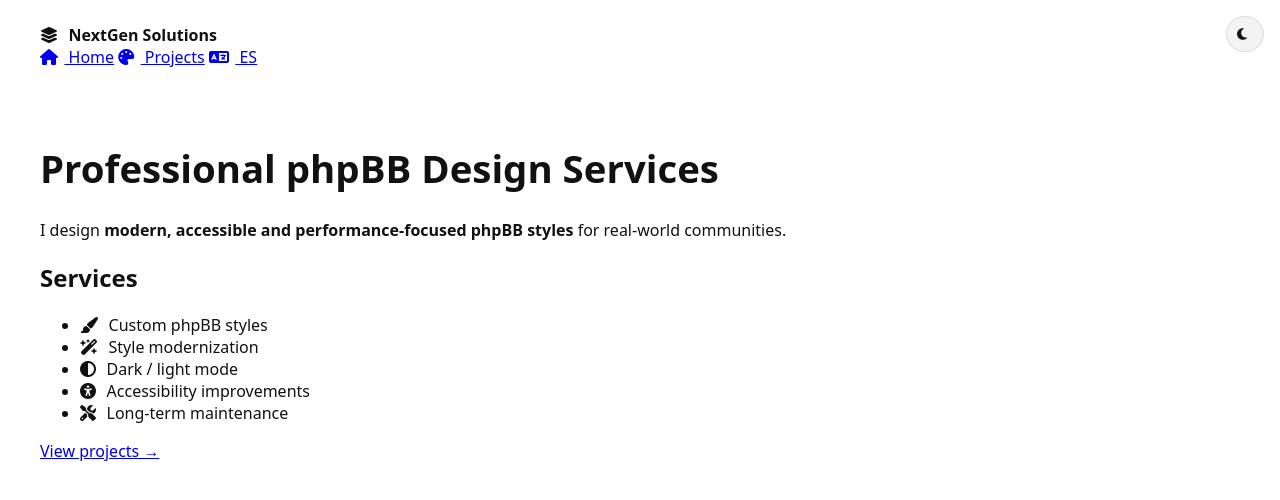
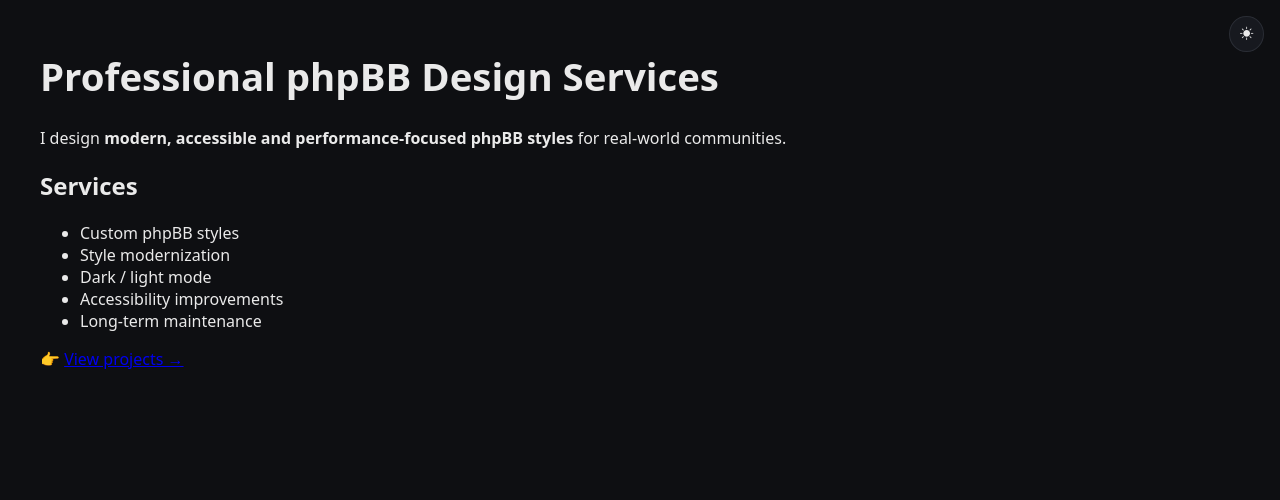
Before and after one commit to nextgen-solutions-gt/nextgen-solutions-gt.github.io, a Jekyll site: the page built from en/index.md, in a window 1280 px wide. Shown: the top 500 px of the page. Built offline with Jekyll 4.4.1, drawn with Linux system fonts in a browser that asks for light colours.

Commit message:
Revert "More improvements on the layout"
This reverts commit bc2b1be9559fbf7e7549f44d1feb4ffdd5e79964.

```diff
--- a/_layouts/default.html
+++ b/_layouts/default.html
@@ -4,38 +4,13 @@
   <meta charset="utf-8">
   <title>{{ page.title }}</title>
   <link rel="stylesheet" href="/assets/css/style.css">
-<link
-  rel="stylesheet"
-  href="https://cdnjs.cloudflare.com/ajax/libs/font-awesome/6.5.1/css/all.min.css"
-  integrity="sha512-DTOQO9RWCH3ppGqcWaEA1BIZOC6xxalwEsw9c2QQeAIftl+Vegovlnee1c9QX4TctnWMn13TZye+giMm8e2LwA=="
-  crossorigin="anonymous"
-  referrerpolicy="no-referrer"
-/>
+  <link rel="stylesheet" href="https://cdn.jsdelivr.net/npm/bootstrap-icons@1.11.3/font/bootstrap-icons.css">
+
 </head>
 <body>
-<header class="container header">
-  <strong>
-    <i class="fa-solid fa-layer-group"></i>
-    NextGen Solutions
-  </strong>
-
-  <nav>
-    {% if page.lang == "en" %}
-      <a href="/en/"><i class="fa-solid fa-house"></i> Home</a>
-      <a href="/projects/"><i class="fa-solid fa-palette"></i> Projects</a>
-      <a href="/es/"><i class="fa-solid fa-language"></i> ES</a>
-    {% else %}
-      <a href="/es/"><i class="fa-solid fa-house"></i> Inicio</a>
-      <a href="/projects/"><i class="fa-solid fa-palette"></i> Diseños</a>
-      <a href="/en/"><i class="fa-solid fa-language"></i> EN</a>
-    {% endif %}
-  </nav>
-
-  <button id="theme-toggle" aria-label="Toggle color mode">
-    <i class="fa-solid fa-moon"></i>
-  </button>
-</header>
-
+<button id="theme-toggle" aria-label="Cambiar modo">
+  <i class="bi bi-moon-fill"></i>
+</button>
 
 <main class="container">
   {{ content }}
--- a/assets/css/style.css
+++ b/assets/css/style.css
@@ -110,8 +110,3 @@
 .project a {
   color: #3b82f6;
 }
-
-i.fa-solid,
-i.fa-brands {
-  margin-right: .4rem;
-}
--- a/assets/js/theme.js
+++ b/assets/js/theme.js
@@ -1,12 +1,18 @@
 const btn = document.getElementById('theme-toggle');
 const icon = btn.querySelector('i');
 
-btn.onclick = () => {
-  const next = html.dataset.theme === 'dark' ? 'light' : 'dark';
-  html.dataset.theme = next;
-  localStorage.setItem('theme', next);
+function setTheme(theme) {
+  document.documentElement.setAttribute('data-theme', theme);
+  localStorage.setItem('theme', theme);
+  icon.className = theme === 'dark'
+    ? 'bi bi-sun-fill'
+    : 'bi bi-moon-fill';
+}
 
-  icon.className = next === 'dark'
-    ? 'fa-solid fa-sun'
-    : 'fa-solid fa-moon';
-};
+const saved = localStorage.getItem('theme') || 'dark';
+setTheme(saved);
+
+btn.addEventListener('click', () => {
+  const current = document.documentElement.getAttribute('data-theme');
+  setTheme(current === 'dark' ? 'light' : 'dark');
+});
--- a/en/index.md
+++ b/en/index.md
@@ -11,10 +11,10 @@
 
 ## Services
 
-- <i class="fa-solid fa-paintbrush"></i> Custom phpBB styles
-- <i class="fa-solid fa-wand-magic-sparkles"></i> Style modernization
-- <i class="fa-solid fa-circle-half-stroke"></i> Dark / light mode
-- <i class="fa-solid fa-universal-access"></i> Accessibility improvements
-- <i class="fa-solid fa-screwdriver-wrench"></i> Long-term maintenance
+- Custom phpBB styles
+- Style modernization
+- Dark / light mode
+- Accessibility improvements
+- Long-term maintenance
 
-[View projects →](/projects/)
+👉 [View projects →](/projects/)
```
Also changed, not shown: _layouts/project.html (+3 -4 lines), es/index.md (+6 -7 lines), projects/index.md (+10 -4 lines).
